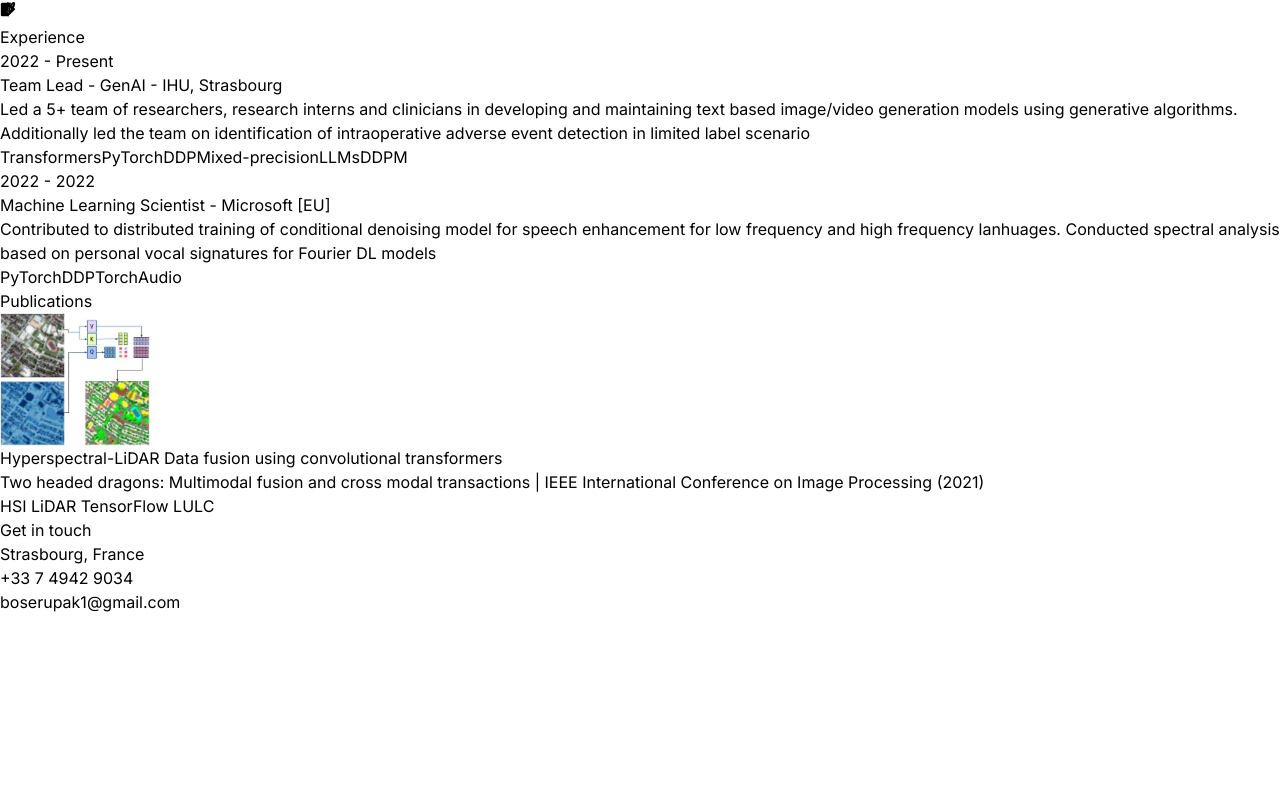
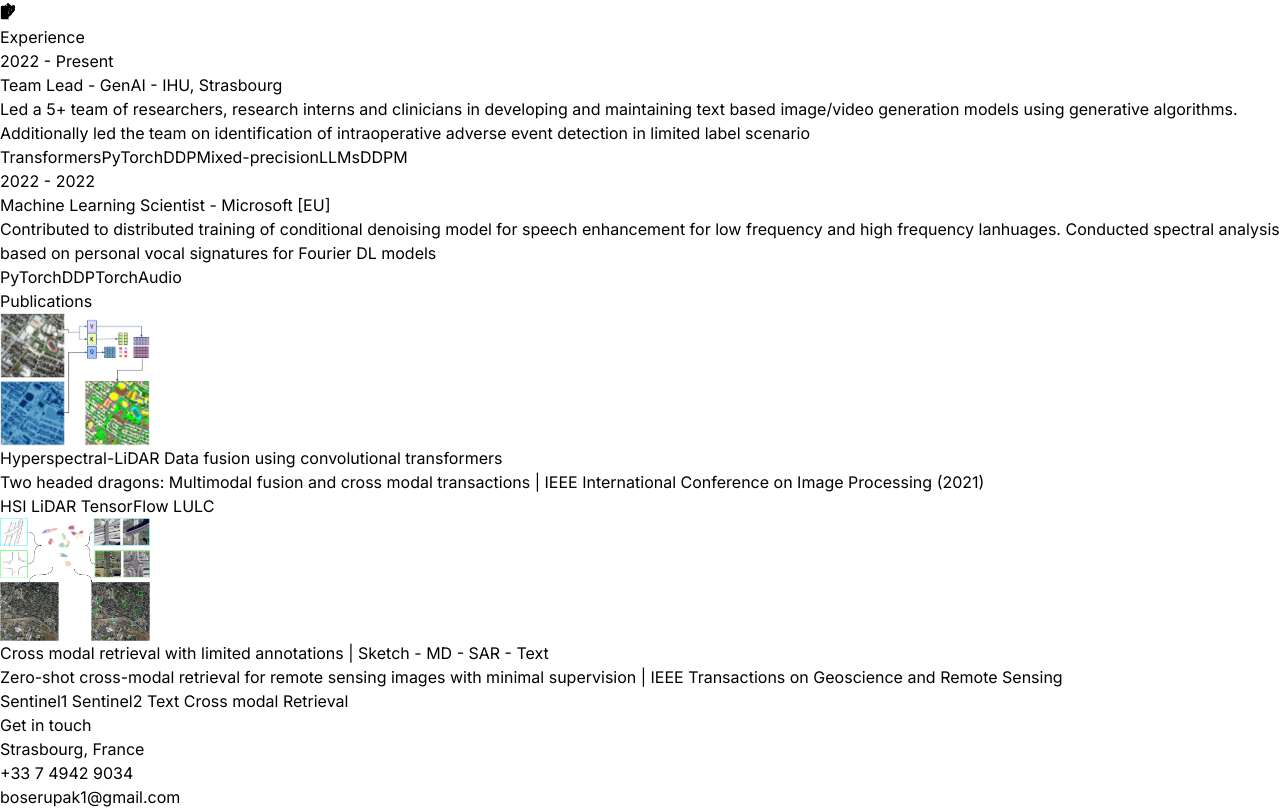
Before and after one commit to rupakbose/home, a React (Vite) app: page / in a window 1280 px wide. Shown: the part 1259-2068 px from the top of the page. Before the commit the page ends 1873 px from the top, so only its background shows below. Built offline with nearby package versions, Linux system fonts and the light colour scheme.

Commit message:
add sbir

```diff
--- a/src/constants/index.js
+++ b/src/constants/index.js
@@ -1,5 +1,5 @@
 import project1 from "../assets/projects/project-1b.jpg";
-import project2 from "../assets/projects/project-2.jpg";
+import project2 from "../assets/projects/sbir.jpg";
 import project3 from "../assets/projects/project-3.jpg";
 import project4 from "../assets/projects/project-4.jpg";
 
@@ -43,6 +43,13 @@ export const PUBLICATIONS = [
       "Two headed dragons: Multimodal fusion and cross modal transactions | IEEE International Conference on Image Processing (2021)",
     technologies: ["HSI", "LiDAR", "TensorFlow", "LULC"],
   },
+  {
+    title: "Cross modal retrieval with limited annotations | Sketch - MD - SAR - Text",
+    image: project2,
+    description:
+      "Zero-shot cross-modal retrieval for remote sensing images with minimal supervision | IEEE Transactions on Geoscience and Remote Sensing",
+    technologies: ["Sentinel1", "Sentinel2", "Text", "Cross modal Retrieval"],
+  },
 
 ];
 
```
Also changed, not shown: src/assets/projects/sbir.jpg (added).
